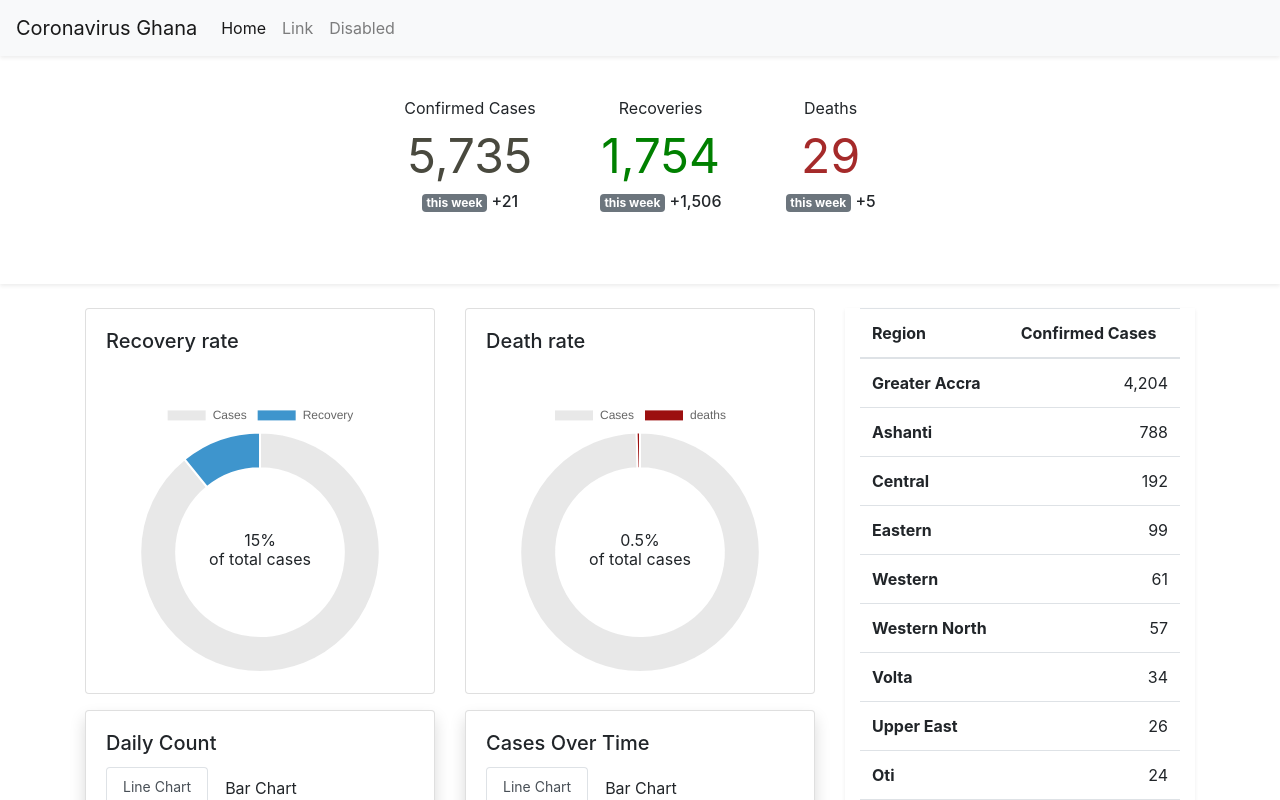
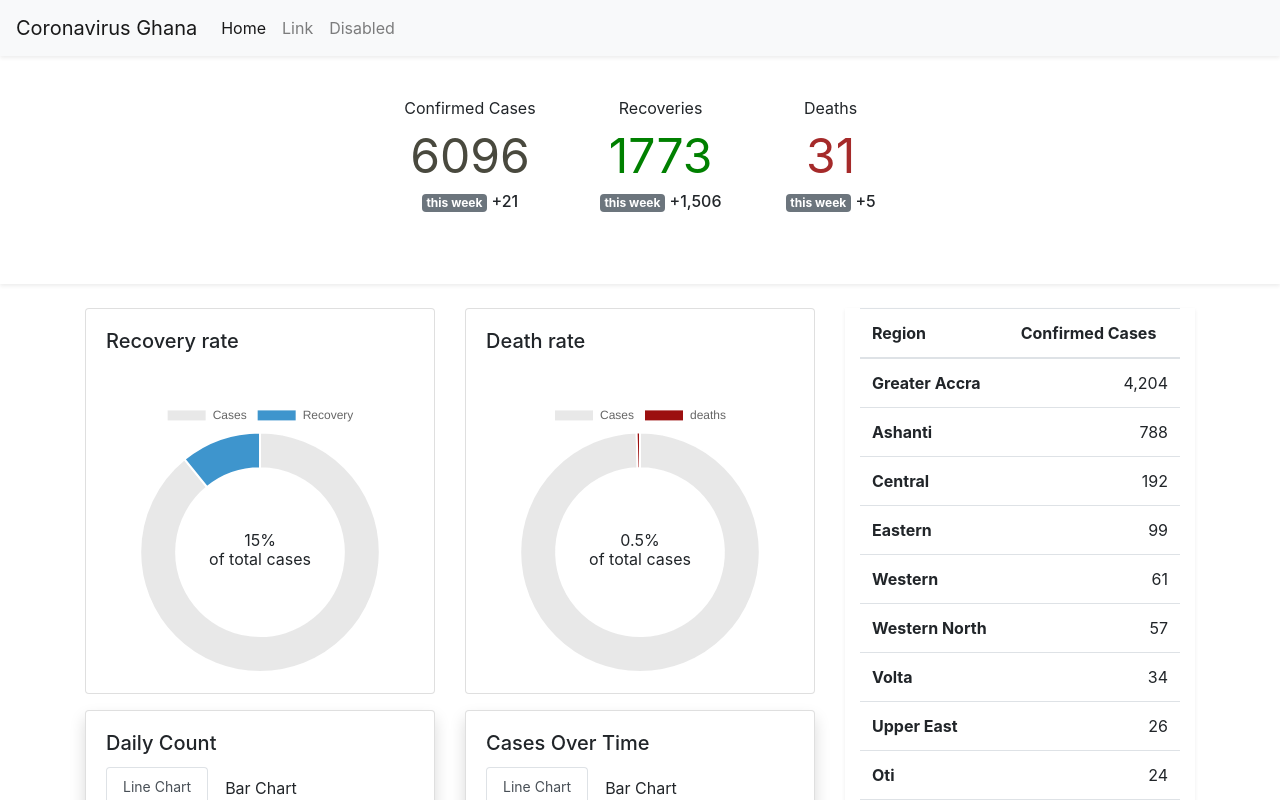
Before and after one commit to Eugyy/coronavirus, a plain HTML site: page index.html in a window 1280 px wide. Shown: the top 800 px of the page. Drawn offline with nearby package versions, Linux system fonts and the light colour scheme.

Commit message:
added api and dynamic update of page

```diff
--- /dev/null
+++ b/coronaStats.json
@@ -0,0 +1,344 @@
+{
+    "data": [ {
+            "date": "2020-03-12",
+            "totalCases": "2",
+            "recoveries": "0",
+            "death": "0",
+            "critical": "0"
+        },
+
+        {
+            "date": "2020-03-17",
+            "totalCases": "7",
+            "recoveries": "0",
+            "death": "0",
+            "critical": "0"
+        },
+
+        {
+            "date": "2020-03-19",
+            "totalCases": "11",
+            "recoveries": "0",
+            "death": "0",
+            "critical": "0"
+        },
+
+        {
+            "date": "2020-03-20",
+            "totalCases": "16",
+            "recoveries": "0",
+            "death": "0",
+            "critical": "0"
+        },
+
+
+        {
+            "date": "2020-03-21",
+            "totalCases": "20",
+            "recoveries": "0",
+            "death": "1",
+            "critical": "0"
+        },
+
+        {
+            "date": "2020-03-22",
+            "totalCases": "24",
+            "recoveries": "0",
+            "death": "1",
+            "critical": "0"
+        },
+
+        {
+            "date": "2020-03-23",
+            "totalCases": "27",
+            "recoveries": "0",
+            "death": "2",
+            "critical": "0"
+        },
+
+        {
+            "date": "2020-03-25",
+            "totalCases": "38",
+            "recoveries": "0",
+            "death": "2",
+            "critical": "0"
+        },
+
+        {
+            "date": "2020-03-26",
+            "totalCases": "54",
+            "recoveries": "0",
+            "death": "3",
+            "critical": "0"
+        },
+
+        {
+            "date": "2020-03-27",
+            "totalCases": "59",
+            "recoveries": "2",
+            "death": "4",
+            "critical": "0"
+        },
+
+        {
+            "date": "2020-03-28",
+            "totalCases": "141",
+            "recoveries": "2",
+            "death": "4",
+            "critical": "0"
+        },
+
+        {
+            "date": "2020-03-29",
+            "totalCases": "152",
+            "recoveries": "2",
+            "death": "5",
+            "critical": "0"
+        },
+
+        {
+            "date": "2020-03-30",
+            "totalCases": "152",
+            "recoveries": "2",
+            "death": "5",
+            "critical": "0"
+        },
+
+        {
+            "date": "2020-03-31",
+            "totalCases": "161",
+            "recoveries": "3",
+            "death": "5",
+            "critical": "0"
+        },
+
+        {
+            "date": "2020-04-01",
+            "totalCases": "195",
+            "recoveries": "3",
+            "death": "5",
+            "critical": "0"
+        },
+
+        {
+            "date": "2020-04-02",
+            "totalCases": "204",
+            "recoveries": "3",
+            "death": "5",
+            "critical": "0"
+        },
+
+        {
+            "date": "2020-04-03",
+            "totalCases": "205",
+            "recoveries": "3",
+            "death": "5",
+            "critical": "0"
+        },
+
+        {
+            "date": "2020-04-04",
+            "totalCases": "214",
+            "recoveries": "3",
+            "death": "5",
+            "critical": "0"
+        },
+
+        {
+            "date": "2020-04-06",
+            "totalCases": "287",
+            "recoveries": "3",
+            "death": "5",
+            "critical": "0"
+        },
+
+        {
+            "date": "2020-04-07",
+            "totalCases": "313",
+            "recoveries": "3",
+            "death": "6",
+            "critical": "0"
+        },
+
+        {
+            "date": "2020-04-09",
+            "totalCases": "378",
+            "recoveries": "4",
+            "death": "6",
+            "critical": "2"
+        },
+
+        {
+            "date": "2020-04-10",
+            "totalCases": "408",
+            "recoveries": "4",
+            "death": "8",
+            "critical": "0"
+        },
+
+        {
+            "date": "2020-04-11",
+            "totalCases": "566",
+            "recoveries": "17",
+            "death": "8",
+            "critical": "0"
+        },
+
+        {
+            "date": "2020-04-15",
+            "totalCases": "641",
+            "recoveries": "83",
+            "death": "8",
+            "critical": "0"
+        },
+
+        {
+            "date": "2020-04-18",
+            "totalCases": "834",
+            "recoveries": "0",
+            "death": "0",
+            "critical": ""
+        },
+
+        {
+            "date": "2020-04-19",
+            "totalCases": "1042",
+            "recoveries": "0",
+            "death": "0",
+            "critical": ""
+        },
+
+        {
+            "date": "2020-04-22",
+            "totalCases": "1279",
+            "recoveries": "134",
+            "death": "10",
+            "critical": "4"
+        },
+
+        {
+            "date": "2020-04-25",
+            "totalCases": "1550",
+            "recoveries": "155",
+            "death": "11",
+            "critical": "6"
+        },
+
+        {
+            "date": "2020-04-27",
+            "totalCases": "1671",
+            "recoveries": "188",
+            "death": "16",
+            "critical": "6"
+        },
+
+        {
+            "date": "2020-04-28",
+            "totalCases": "2074",
+            "recoveries": "212",
+            "death": "17",
+            "critical": "6"
+        },
+
+        {
+            "date": "2020-05-01",
+            "totalCases": "2169",
+            "recoveries": "229",
+            "death": "18",
+            "critical": "6"
+        },
+
+        {
+            "date": "2020-05-02",
+            "totalCases": "2719",
+            "recoveries": "294",
+            "death": "18",
+            "critical": "5"
+        },
+
+        {
+            "date": "2020-05-04",
+            "totalCases": "3091",
+            "recoveries": "303",
+            "death": "18",
+            "critical": "5"
+        },
+
+        {
+            "date": "2020-05-07",
+            "totalCases": "4012",
+            "recoveries": "323",
+            "death": "18",
+            "critical": "8"
+        },
+
+        {
+            "date": "2020-05-08",
+            "totalCases": "4263",
+            "recoveries": "378",
+            "death": "22",
+            "critical": "5"
+        },
+
+        {
+            "date": "2020-05-10",
+            "totalCases": "4700",
+            "recoveries": "0",
+            "death": "22",
+            "critical": "5"
+        },
+
+        {
+            "date": "2020-05-11",
+            "totalCases": "5127",
+            "recoveries": "494",
+            "death": "22",
+            "critical": "5"
+        },
+
+        {
+            "date": "2020-05-13",
+            "totalCases": "5530",
+            "recoveries": "674",
+            "death": "24",
+            "critical": "5"
+        },
+
+        {
+            "date": "2020-05-14",
+            "totalCases": "5638",
+            "recoveries": "1460",
+            "death": "28",
+            "critical": "8"
+        },
+
+        {
+            "date": "2020-05-15",
+            "totalCases": "5735",
+            "recoveries": "1754",
+            "death": "29",
+            "critical": "5"
+        },
+
+        {
+            "date": "2020-05-17",
+            "totalCases": "5918",
+            "recoveries": "1754",
+            "death": "31",
+            "critical": "5"
+        },
+
+        {
+            "date": "2020-05-18",
+            "totalCases": "6096",
+            "recoveries": "1773",
+            "death": "31",
+            "critical": "8"
+        }
+
+
+
+
+ ]
+
+}
--- a/index.html
+++ b/index.html
@@ -10,7 +10,8 @@
     <link rel="stylesheet" href="css/style.css">
     <link rel="stylesheet" href="css/bootstrap-grid.min.css">
     <link rel="stylesheet" href="css/Chart.css">
-    <title>Coronavirus Tracker</title>
+
+    <title>Coronavirus Visuals</title>
 </head>
 <body>
     <header>
@@ -45,21 +46,21 @@
        <div class="casesReport shadow-sm mb-4">
         <div class="jumbotron text-center" id="cases">
             <p>Confirmed Cases</p>
-            <p id="confirmedCases">5,735</p>
+            <p id="confirmedCases"></p>
             <h6><span class="badge badge-secondary">this week</span> +21 </h6>
         </div>
         <hr class="my-1">
 
         <div class="jumbotron text-center">
             <p>Recoveries</p>
-            <p id="recoveries">1,754</p>
+            <p id="recoveries"></p>
             <h6><span class="badge badge-secondary">this week</span> +1,506 </h6>
         </div>
         <hr class="my-1">
 
         <div class="jumbotron text-center" id="death">
           <p>Deaths</p>
-          <p id="deaths">29</p>
+          <p id="deaths"></p>
           <h6><span class="badge badge-secondary">this week</span> +5 </h6>
         </div>
       </div>
@@ -223,5 +224,6 @@
     <script src="javascript/Chart.bundle.min.js"></script>
     <script src="javascript/Chart.bundle.js"></script>
     <script src="javascript/statistics.js"></script>
+    <script src="https://cdnjs.cloudflare.com/ajax/libs/Counter-Up/1.0.0/jquery.counterup.js"></script>
 </body>
 </html>
--- a/javascript/statistics.js
+++ b/javascript/statistics.js
@@ -3,6 +3,46 @@ function activaTab(tab){
     $('.nav-tabs button[tab]').tab(show);
 }
 
+//Load JSON FILE
+var xhr = new XMLHttpRequest();
+xhr.open('GET', 'coronaStats.json');
+xhr.addEventListener('load', processJSON);
+xhr.send();
+
+// add comma to numbers in thousand
+
+
+function processJSON(event) {
+    var json = this.responseText;
+    var obj = JSON.parse(json);
+   // data object
+    var myData = obj.data;
+    // last update object
+    var lastUpdate = myData.length - 1;
+    var confirmedCases = myData[lastUpdate].totalCases;
+    var recoveries = myData[lastUpdate].recoveries;
+    var deaths = myData[lastUpdate].death;
+
+    // Insert values in DOM
+
+    $('#confirmedCases').text( confirmedCases );
+    $('#recoveries').text( recoveries );
+    $('#deaths').text( deaths );
+
+    // Graph Data objects
+    var arr = [];
+    for (i = 0; i < myData.length; i++){
+
+      var  dt = myData[i].date;
+      arr.push(dt);
+
+
+    }
+    console.log(arr);
+
+
+
+}
 
 //Data Source
 var chartData = {
@@ -35,7 +75,9 @@ var cummulativeData = {
 };
 
 
-//Daily Count
+        //Counter animation
+
+            //Daily Count
 
 
     /*Line chart*/
```
Also changed, not shown: regionalStats.json (added, +207 -0 lines), img/1.jpg (deleted), img/2.jpg (deleted), img/3.jpg (deleted), img/abcd.png (deleted).
